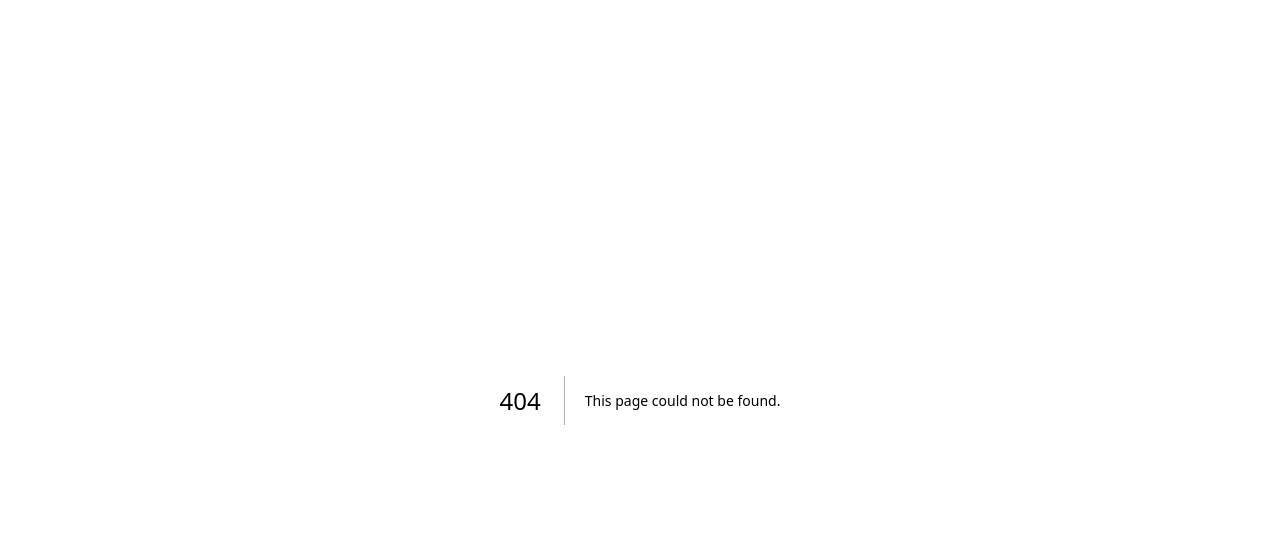
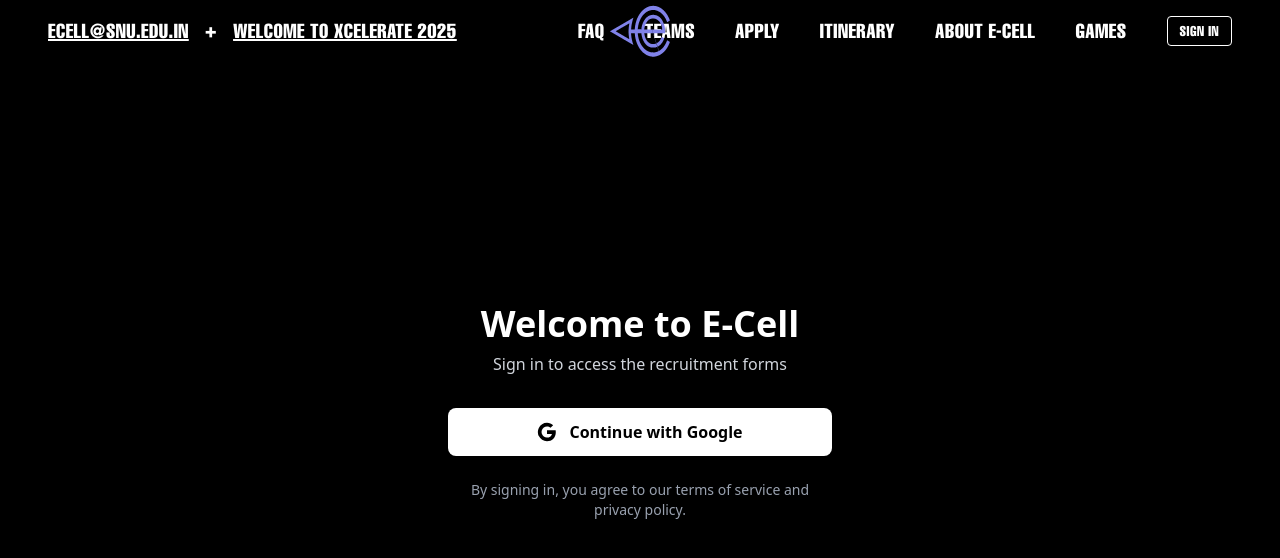
Before and after one commit to khushwant1234/Ecell, a Next.js app: page /login in a window 1280 px wide. Before the commit this address had no page. Shown: the top 558 px of the page. Built offline with nearby package versions, Linux system fonts and the light colour scheme; no server answers.

Commit message:
oauth setup

```diff
--- /dev/null
+++ b/app/auth/callback/page.tsx
@@ -0,0 +1,45 @@
+"use client";
+
+import { useEffect } from "react";
+import { useRouter } from "next/navigation";
+import { supabase } from "@/lib/supabase";
+
+export default function AuthCallback() {
+  const router = useRouter();
+
+  useEffect(() => {
+    const handleAuthCallback = async () => {
+      try {
+        const { data, error } = await supabase.auth.getSession();
+
+        if (error) {
+          console.error("Error during auth callback:", error.message);
+          router.push("/login?error=auth_error");
+          return;
+        }
+
+        if (data.session) {
+          // Successfully authenticated, redirect to forms page
+          router.push("/recruitment/form");
+        } else {
+          // No session found, redirect to login
+          router.push("/login");
+        }
+      } catch (error) {
+        console.error("Unexpected error during auth callback:", error);
+        router.push("/login?error=unexpected_error");
+      }
+    };
+
+    handleAuthCallback();
+  }, [router]);
+
+  return (
+    <div className="min-h-screen bg-black text-white flex items-center justify-center">
+      <div className="text-center">
+        <div className="animate-spin rounded-full h-12 w-12 border-b-2 border-white mx-auto mb-4"></div>
+        <p className="text-xl">Completing sign in...</p>
+      </div>
+    </div>
+  );
+}
--- a/app/layout.tsx
+++ b/app/layout.tsx
@@ -1,6 +1,7 @@
 import type { Metadata } from "next";
 import "./globals.css";
 import { bigShouldersDisplay, helveticaCompressed } from "@/app/fonts";
+import { AuthProvider } from "@/contexts/AuthContext";
 
 export const metadata: Metadata = {
   title: "E-Cell Website",
@@ -17,7 +18,9 @@
       lang="en"
       className={`${bigShouldersDisplay.variable} ${helveticaCompressed.variable}`}
     >
-      <body>{children}</body>
+      <body>
+        <AuthProvider>{children}</AuthProvider>
+      </body>
     </html>
   );
 }
--- /dev/null
+++ b/app/login/page.tsx
@@ -0,0 +1,76 @@
+"use client";
+
+import { useAuth } from "@/contexts/AuthContext";
+import { useRouter } from "next/navigation";
+import { useEffect } from "react";
+import Navbar from "@/components/Navbar";
+
+export default function LoginPage() {
+  const { user, signInWithGoogle, loading } = useAuth();
+  const router = useRouter();
+
+  useEffect(() => {
+    // If user is already logged in, redirect to forms page
+    if (user && !loading) {
+      router.push("/recruitment/form");
+    }
+  }, [user, loading, router]);
+
+  if (loading) {
+    return (
+      <div className="min-h-screen bg-black text-white flex items-center justify-center">
+        <div className="text-xl">Loading...</div>
+      </div>
+    );
+  }
+
+  if (user) {
+    return null; // Will redirect in useEffect
+  }
+
+  return (
+    <div className="min-h-screen bg-black text-white">
+      <Navbar textColor="white" />
+      <div className="flex items-center justify-center min-h-[calc(100vh-100px)]">
+        <div className="max-w-md w-full mx-auto p-8">
+          <div className="text-center">
+            <h1 className="text-4xl font-bold mb-2">Welcome to E-Cell</h1>
+            <p className="text-gray-300 mb-8">
+              Sign in to access the recruitment forms
+            </p>
+
+            <button
+              onClick={signInWithGoogle}
+              className="w-full bg-white text-black py-3 px-6 rounded-lg font-semibold hover:bg-gray-100 transition-colors duration-200 flex items-center justify-center gap-3"
+            >
+              <svg className="w-5 h-5" viewBox="0 0 24 24">
+                <path
+                  fill="currentColor"
+                  d="M22.56 12.25c0-.78-.07-1.53-.2-2.25H12v4.26h5.92c-.26 1.37-1.04 2.53-2.21 3.31v2.77h3.57c2.08-1.92 3.28-4.74 3.28-8.09z"
+                />
+                <path
+                  fill="currentColor"
+                  d="M12 23c2.97 0 5.46-.98 7.28-2.66l-3.57-2.77c-.98.66-2.23 1.06-3.71 1.06-2.86 0-5.29-1.93-6.16-4.53H2.18v2.84C3.99 20.53 7.7 23 12 23z"
+                />
+                <path
+                  fill="currentColor"
+                  d="M5.84 14.09c-.22-.66-.35-1.36-.35-2.09s.13-1.43.35-2.09V7.07H2.18C1.43 8.55 1 10.22 1 12s.43 3.45 1.18 4.93l2.85-2.22.81-.62z"
+                />
+                <path
+                  fill="currentColor"
+                  d="M12 5.38c1.62 0 3.06.56 4.21 1.64l3.15-3.15C17.45 2.09 14.97 1 12 1 7.7 1 3.99 3.47 2.18 7.07l3.66 2.84c.87-2.6 3.3-4.53 6.16-4.53z"
+                />
+              </svg>
+              Continue with Google
+            </button>
+
+            <p className="text-sm text-gray-400 mt-6">
+              By signing in, you agree to our terms of service and privacy
+              policy.
+            </p>
+          </div>
+        </div>
+      </div>
+    </div>
+  );
+}
--- a/app/recruitment/form/page.tsx
+++ b/app/recruitment/form/page.tsx
@@ -2,13 +2,9 @@
 
 import React, { useState, FormEvent, ChangeEvent } from "react";
 import Navbar from "@/components/Navbar";
-import { createClient } from "@supabase/supabase-js";
+import ProtectedRoute from "@/components/ProtectedRoute";
+import { supabase } from "@/lib/supabase";
 import { Camera, CircleDollarSign, PenSquare } from "lucide-react";
-
-// --- Supabase Client Setup ---
-const supabaseUrl = process.env.NEXT_PUBLIC_SUPABASE_URL!;
-const supabaseAnonKey = process.env.NEXT_PUBLIC_SUPABASE_ANON_KEY!;
-const supabase = createClient(supabaseUrl, supabaseAnonKey);
 
 // --- Helper Components for Icons ---
 const TechIcon = () => (
@@ -1029,6 +1025,7 @@
   };
 
   return (
+    <ProtectedRoute>
       <div>
         <Navbar textColor="#1f2937" />
         {view === "form" ? (
@@ -1065,5 +1062,6 @@
           </div>
         )}
       </div>
+    </ProtectedRoute>
   );
 }
--- a/components/Navbar.tsx
+++ b/components/Navbar.tsx
@@ -3,6 +3,7 @@
 import Image from "next/image";
 import { FC, useState, useEffect } from "react";
 import { helveticaCompressed } from "@/app/fonts";
+import { useAuth } from "@/contexts/AuthContext";
 
 interface NavbarProps {
   textColor: string;
@@ -11,6 +12,7 @@
 const Navbar: FC<NavbarProps> = ({ textColor }) => {
   const [isOpen, setIsOpen] = useState(false);
   const [isMobile, setIsMobile] = useState(false);
+  const { user, signOut, signInWithGoogle, loading } = useAuth();
 
   // Check for mobile screen size and handle resize
   useEffect(() => {
@@ -114,7 +116,7 @@
 
       {/* Desktop navigation links */}
       <div
-        className="hidden lg:flex space-x-8 xl:space-x-10"
+        className="hidden lg:flex space-x-8 xl:space-x-10 items-center"
         style={{ color: textColor }}
       >
         <Link href="/faq" className="hover:opacity-80 transition-opacity">
@@ -141,6 +143,32 @@
         <Link href="/games" className="hover:opacity-80 transition-opacity">
           GAMES
         </Link>
+
+        {/* Auth Button */}
+        {!loading && (
+          <>
+            {user ? (
+              <div className="flex items-center space-x-4">
+                <span className="text-sm opacity-80">
+                  {user.user_metadata?.full_name || user.email}
+                </span>
+                <button
+                  onClick={signOut}
+                  className="hover:opacity-80 transition-opacity bg-transparent border border-current px-3 py-1 rounded text-sm"
+                >
+                  SIGN OUT
+                </button>
+              </div>
+            ) : (
+              <Link
+                href="/login"
+                className="hover:opacity-80 transition-opacity bg-transparent border border-current px-3 py-1 rounded text-sm"
+              >
+                SIGN IN
+              </Link>
+            )}
+          </>
+        )}
       </div>
 
       {/* Empty div for spacing on mobile */}
@@ -204,6 +232,36 @@
               GAMES
             </Link>
 
+            {/* Auth Button for Mobile */}
+            {!loading && (
+              <>
+                {user ? (
+                  <div className="flex flex-col items-center space-y-4 pt-4">
+                    <span className="text-white text-lg">
+                      {user.user_metadata?.full_name || user.email}
+                    </span>
+                    <button
+                      onClick={() => {
+                        signOut();
+                        closeMobileMenu();
+                      }}
+                      className="text-white hover:text-gray-300 transition-colors border border-white px-4 py-2 rounded"
+                    >
+                      SIGN OUT
+                    </button>
+                  </div>
+                ) : (
+                  <Link
+                    href="/login"
+                    className="text-white hover:text-gray-300 transition-colors border border-white px-4 py-2 rounded"
+                    onClick={closeMobileMenu}
+                  >
+                    SIGN IN
+                  </Link>
+                )}
+              </>
+            )}
+
             {/* Mobile-only email */}
             <a
               href="mailto:ecell@snu.edu.in"
--- /dev/null
+++ b/components/ProtectedRoute.tsx
@@ -0,0 +1,34 @@
+"use client";
+
+import { useAuth } from "@/contexts/AuthContext";
+import { useRouter } from "next/navigation";
+import { useEffect } from "react";
+
+interface ProtectedRouteProps {
+  children: React.ReactNode;
+}
+
+export default function ProtectedRoute({ children }: ProtectedRouteProps) {
+  const { user, loading } = useAuth();
+  const router = useRouter();
+
+  useEffect(() => {
+    if (!loading && !user) {
+      router.push("/login");
+    }
+  }, [user, loading, router]);
+
+  if (loading) {
+    return (
+      <div className="min-h-screen bg-black text-white flex items-center justify-center">
+        <div className="text-xl">Loading...</div>
+      </div>
+    );
+  }
+
+  if (!user) {
+    return null; // Will redirect in useEffect
+  }
+
+  return <>{children}</>;
+}
--- /dev/null
+++ b/contexts/AuthContext.tsx
@@ -0,0 +1,83 @@
+"use client";
+
+import { createContext, useContext, useEffect, useState } from "react";
+import { User, Session } from "@supabase/supabase-js";
+import { supabase } from "@/lib/supabase";
+
+interface AuthContextType {
+  user: User | null;
+  session: Session | null;
+  loading: boolean;
+  signInWithGoogle: () => Promise<void>;
+  signOut: () => Promise<void>;
+}
+
+const AuthContext = createContext<AuthContextType | undefined>(undefined);
+
+export function AuthProvider({ children }: { children: React.ReactNode }) {
+  const [user, setUser] = useState<User | null>(null);
+  const [session, setSession] = useState<Session | null>(null);
+  const [loading, setLoading] = useState(true);
+
+  useEffect(() => {
+    // Get initial session
+    const getInitialSession = async () => {
+      const {
+        data: { session },
+      } = await supabase.auth.getSession();
+      setSession(session);
+      setUser(session?.user ?? null);
+      setLoading(false);
+    };
+
+    getInitialSession();
+
+    // Listen for auth changes
+    const {
+      data: { subscription },
+    } = supabase.auth.onAuthStateChange(async (event, session) => {
+      setSession(session);
+      setUser(session?.user ?? null);
+      setLoading(false);
+    });
+
+    return () => subscription.unsubscribe();
+  }, []);
+
+  const signInWithGoogle = async () => {
+    const { error } = await supabase.auth.signInWithOAuth({
+      provider: "google",
+      options: {
+        redirectTo: `${window.location.origin}/auth/callback`,
+      },
+    });
+    if (error) {
+      console.error("Error signing in with Google:", error.message);
+    }
+  };
+
+  const signOut = async () => {
+    const { error } = await supabase.auth.signOut();
+    if (error) {
+      console.error("Error signing out:", error.message);
+    }
+  };
+
+  const value = {
+    user,
+    session,
+    loading,
+    signInWithGoogle,
+    signOut,
+  };
+
+  return <AuthContext.Provider value={value}>{children}</AuthContext.Provider>;
+}
+
+export function useAuth() {
+  const context = useContext(AuthContext);
+  if (context === undefined) {
+    throw new Error("useAuth must be used within an AuthProvider");
+  }
+  return context;
+}
--- /dev/null
+++ b/lib/supabase.ts
@@ -0,0 +1,12 @@
+import { createClient } from '@supabase/supabase-js'
+
+const supabaseUrl = process.env.NEXT_PUBLIC_SUPABASE_URL!
+const supabaseAnonKey = process.env.NEXT_PUBLIC_SUPABASE_ANON_KEY!
+
+export const supabase = createClient(supabaseUrl, supabaseAnonKey, {
+  auth: {
+    persistSession: true, // Enable session persistence
+    autoRefreshToken: true,
+    detectSessionInUrl: true
+  }
+})
```
Also changed, not shown: components/FloatingHeader.tsx (+4 -4 lines), 1 other file (tests, documents, lock files or other folders). Lines whose indentation alone changed are shown as unchanged.
